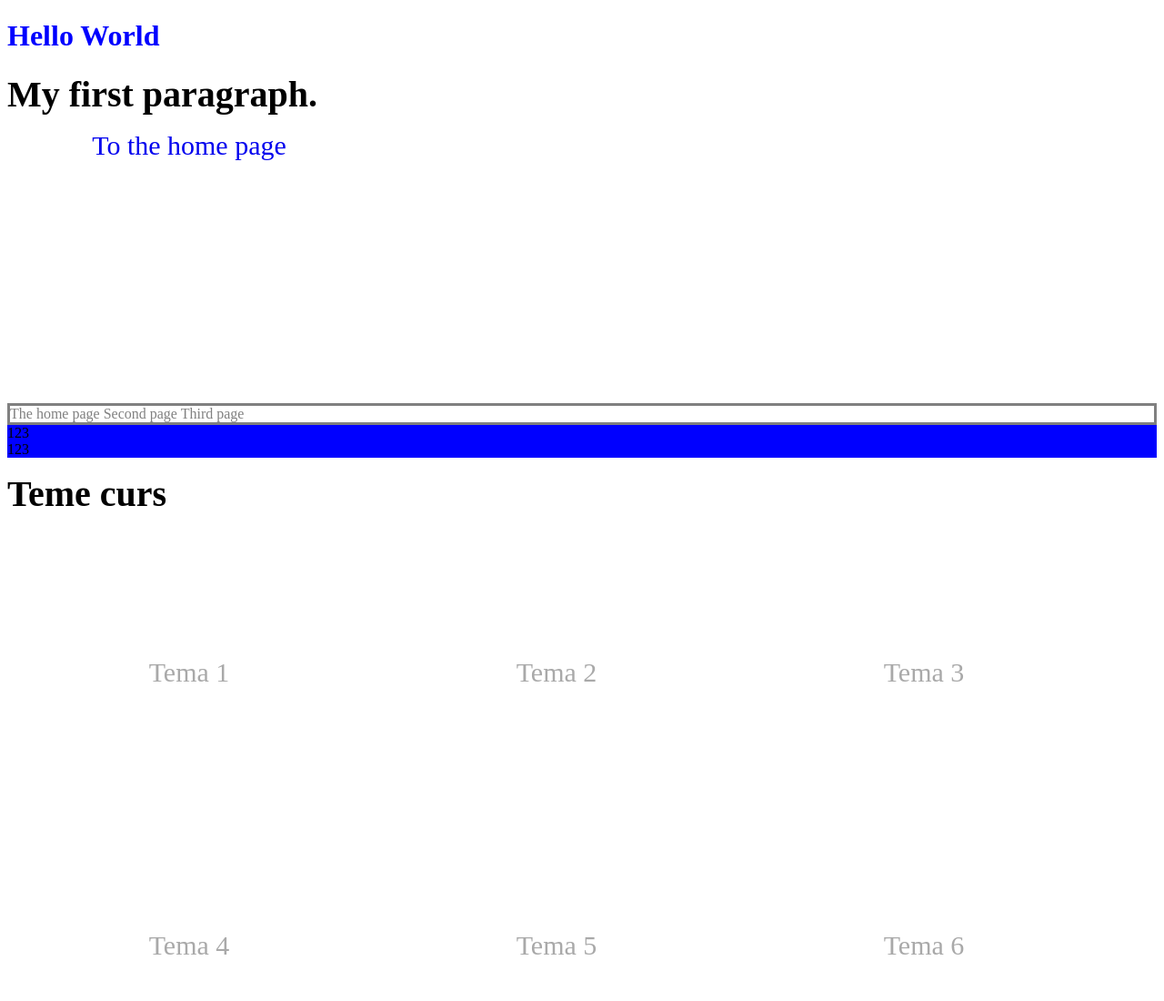
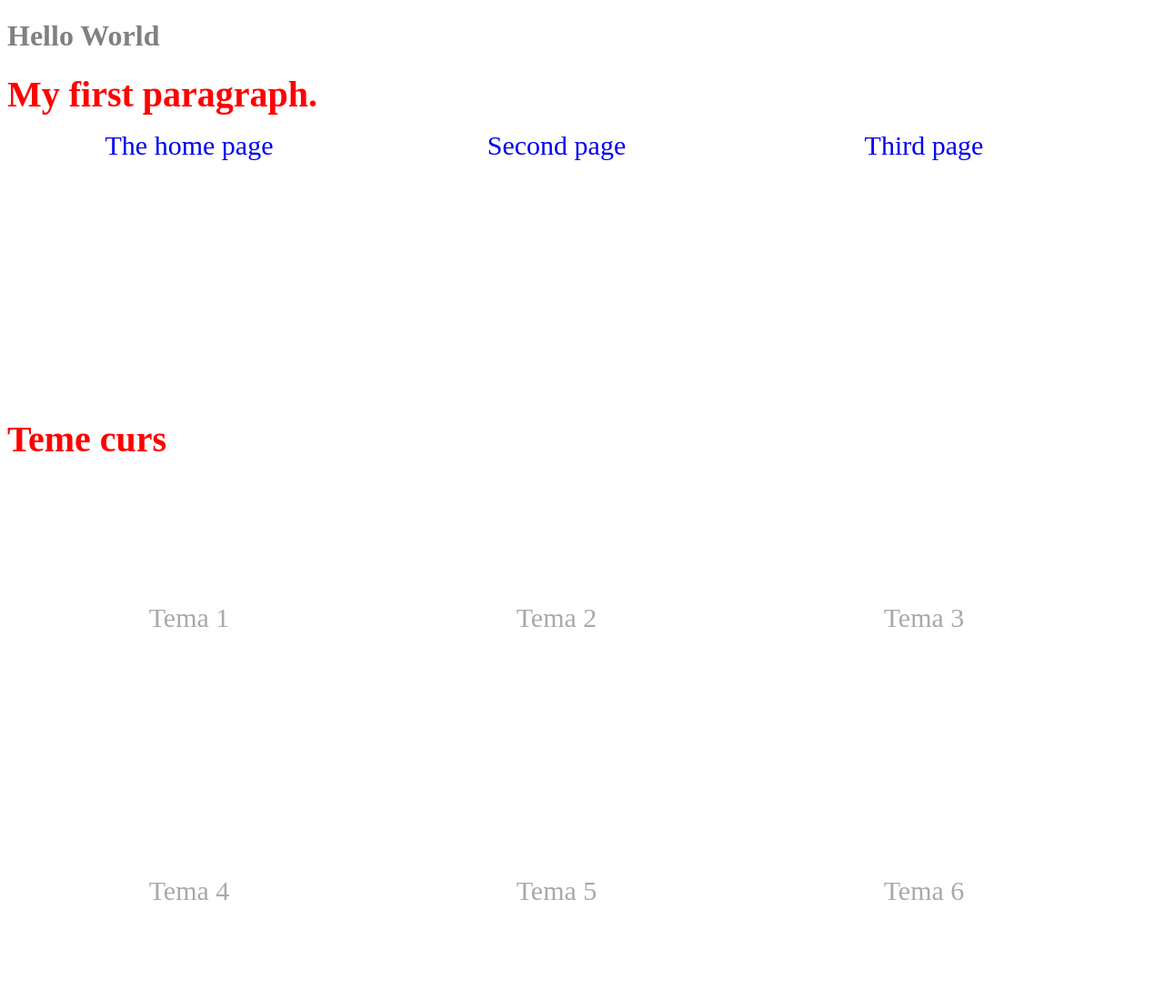
Before and after one commit to paulacobzaru/tema-curs, a plain HTML site: page index.html in a window 1280 px wide. Shown: the top 1100 px of the page at 91% size. Drawn offline with Linux system fonts and the light colour scheme.

Commit message:
commit lesson2

```diff
--- a/index.html
+++ b/index.html
@@ -16,23 +16,10 @@
                 My first paragraph.
             </strong>
         </p>
-        <a href="home.html">To the home page</a>
         <div id="theMenu" class="list menuContainer">
-            <span>The home page</span>
-            <span>Second page</span>
-            <span>Third page</span>
-        </div>
-
-        <div class="parentTestDiv">
-            <div class="childTestDiv">
-                123
-            </div>
-        </div>
-
-        <div class="parentTestDiv">
-            <div class="childTestDiv">
-                123
-            </div>
+            <a href="home.html">The home page</a>
+            <a href="second.html">Second page</a>
+            <a href="third.html">Third page</a>
         </div>
 
     </div>
--- a/main.css
+++ b/main.css
@@ -1,10 +1,14 @@
 h1{
-    color: blue;
+    color: grey;
 }
-
-p.menuContainer{
+#theMenu.list.menuContainer div{
+    border: solid;
+    color: grey;
+    display: flex;
+    justify-content: space-around;
+}
+p{
     color: red;
-    background-color: beige;
 }
 #homePage a{
     text-align: left;
@@ -41,13 +45,3 @@ p.menuContainer{
     text-decoration: none;
     display: inline-block;
  }
-.menuContainer {
-    border: solid;
-    color: grey;
-}
-.parentTestDiv > div{
-    background-color: black;
-}
-.parentTestDiv div{
-    background-color: blue;
-}
```
